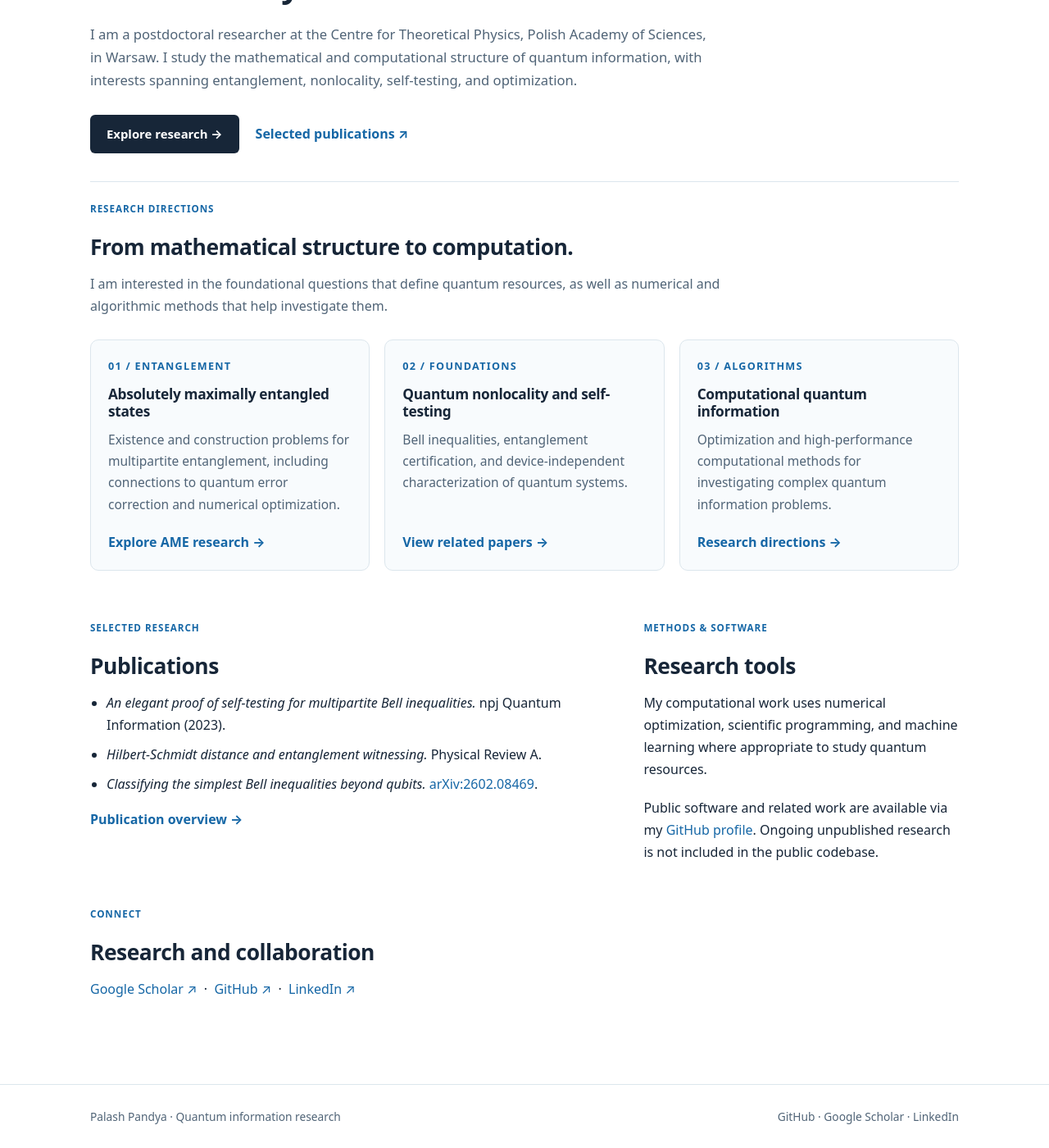
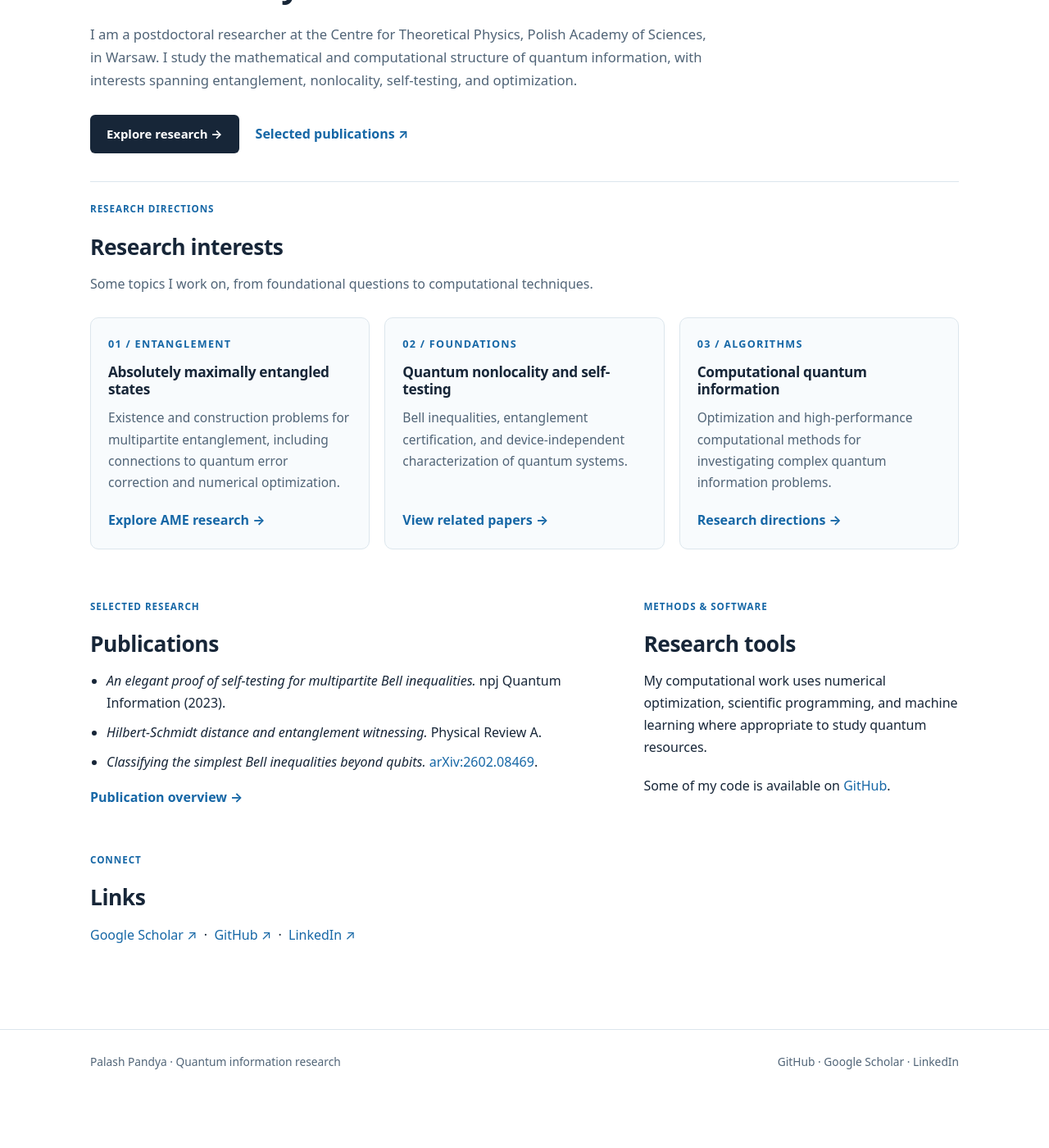
Before and after one commit to palashpandya/palashpandya.github.io, a Jekyll site: the page built from index.md, in a window 1280 px wide and 1400 px high, scrolled down 191 px. Shown: the whole window at 82% size. Built offline with Jekyll 4.4.1, drawn with Linux system fonts in a browser that asks for light colours; after the commit the page ends 1525 px from its top, so only the background shows below that.

Commit message:
Use simpler, less promotional homepage copy

```diff
--- a/index.md
+++ b/index.md
@@ -11,8 +11,8 @@ layout: default
 </section>
 <section class="section">
 <p class="eyebrow">Research directions</p>
-<h2>From mathematical structure to computation.</h2>
-<p class="section-intro">I am interested in the foundational questions that define quantum resources, as well as numerical and algorithmic methods that help investigate them.</p>
+<h2>Research interests</h2>
+<p class="section-intro">Some topics I work on, from foundational questions to computational techniques.</p>
 <div class="card-grid">
 <article class="card"><div class="meta">01 / Entanglement</div><h3>Absolutely maximally entangled states</h3><p>Existence and construction problems for multipartite entanglement, including connections to quantum error correction and numerical optimization.</p><a href="{{ '/research/ame/' | relative_url }}">Explore AME research →</a></article>
 <article class="card"><div class="meta">02 / Foundations</div><h3>Quantum nonlocality and self-testing</h3><p>Bell inequalities, entanglement certification, and device-independent characterization of quantum systems.</p><a href="{{ '/publications/' | relative_url }}">View related papers →</a></article>
@@ -34,11 +34,11 @@ layout: default
 <p class="eyebrow">Methods &amp; software</p>
 <h2>Research tools</h2>
 <p>My computational work uses numerical optimization, scientific programming, and machine learning where appropriate to study quantum resources.</p>
-<p>Public software and related work are available via my <a href="https://github.com/palashpandya">GitHub profile</a>. Ongoing unpublished research is not included in the public codebase.</p>
+<p>Some of my code is available on <a href="https://github.com/palashpandya">GitHub</a>.</p>
 </div>
 </section>
 <section class="section">
 <p class="eyebrow">Connect</p>
-<h2>Research and collaboration</h2>
+<h2>Links</h2>
 <p><a href="https://scholar.google.com/citations?user=RghaXS0AAAAJ&hl=en">Google Scholar ↗</a> &nbsp;·&nbsp; <a href="https://github.com/palashpandya">GitHub ↗</a> &nbsp;·&nbsp; <a href="https://www.linkedin.com/in/palash-pandya-08a81047/">LinkedIn ↗</a></p>
 </section>
```
